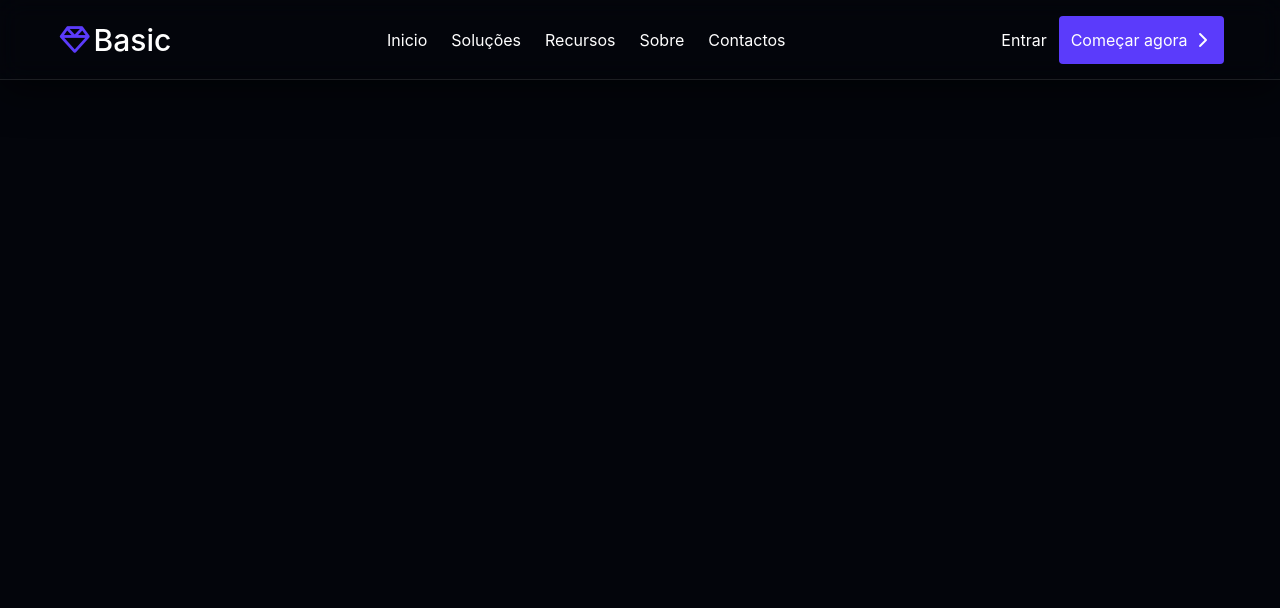
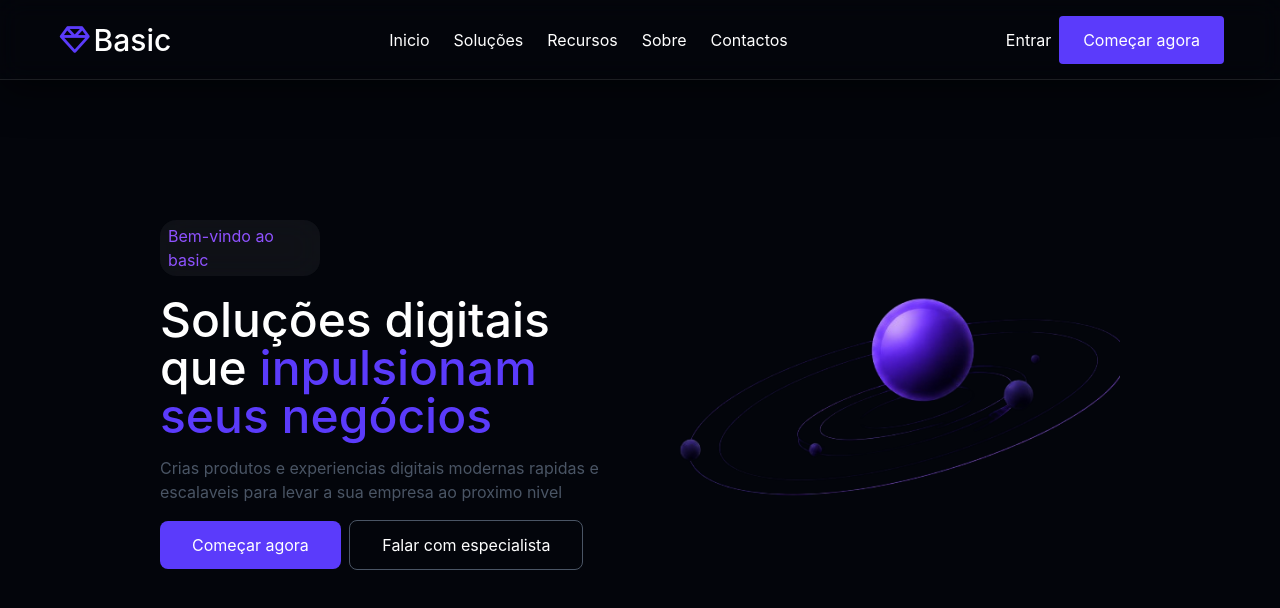
Before and after one commit to abnerdejesus11/Landing_page_premium, a website built with Vite: page Landing-page/index.html in a window 1280 px wide. Built offline with nearby package versions, Linux system fonts and the light colour scheme.

Commit message:
hero-section-completa

```diff
--- a/Landing-page/index.html
+++ b/Landing-page/index.html
@@ -7,8 +7,8 @@
     <title>landing-page</title>
   </head>
   <body>
-    <div class="bg-[#03050B] w-screen h-screen">
-      <nav class="text-white w-full h-20  flex items-center justify-between px-14 backdrop-blur-md border-b border-white/10 shadow-[0_10px_40px_rgba(0,0,0,0.6)]">
+    <div class="bg-[#03050B] w-screen h-screen flex items-center justify-center gap-10">
+      <nav class="text-white w-full h-20  flex items-center justify-between px-14 backdrop-blur-md border-b border-white/10 shadow-[0_10px_40px_rgba(0,0,0,0.6)] fixed top-0 left-0">
         <p class="text-3xl font-medium"><i class="fa-regular fa-gem text-[#5B3BFB]"></i>Basic</p>
         <ul class=" hidden -flexsm:hidden md:hidden lg:hidden xl:flex">
           <li class="px-3">Inicio</li>
@@ -17,14 +17,31 @@
           <li class="px-3">Sobre</li>
           <li class="px-3">Contactos</li>
         </ul>
-        <div class="flex items-center justify-center gap-3">
+        <div class="flex items-center justify-center gap-2">
           <button class=" hidden sm:hidden md:hidden lg:hidden xl:block">Entrar</button>
-          <button class=" hidden px-3 py-3 bg-[#5B3BFB] rounded sm:hidden md:hidden lg:hidden xl:block">Começar agora <i class="fa-solid fa-chevron-right"></i></button>
+          <button class=" hidden px-6 py-3 bg-[#5B3BFB] rounded sm:hidden md:hidden lg:hidden xl:block">Começar agora</button>
         </div>
         <div class="sm:block md:block lg:block xl:hidden">
           <i class="fa-solid fa-bars"></i>
         </div>
       </nav>
+      <div class="text-white w-110 h-90">
+        <div class="text-violet-500 bg-blur w-40 backdrop-blur-lg bg-white/5 py-1 px-2 rounded-2xl">Bem-vindo ao basic</div>
+        <h1 class="text-5xl text-white font-medium mt-5 mb-4">Soluções digitais que <span class="text-[#5B3BFB]">inpulsionam seus negócios</span></h1>
+        <p  class="text-gray-600 mb-4">Crias produtos e experiencias digitais modernas rapidas e escalaveis para levar a sua empresa ao proximo nivel</p>
+        <div>
+             <button class="px-8 py-3 bg-[#5B3BFB] rounded-lg mr-1">Começar agora</button>
+             <button class="px-8 py-3 border border-gray-600 rounded-lg">Falar com especialista</button>
+
+
+        </div>
+
+      </div>
+      <div class="w-120 h-90 ">
+        <img src="assests/img/ChatGPT_Image_21_de_mai._de_2026__02_55_13-removebg-preview.png" alt="" class="w-full h-full object-cover xl:block lg:block">
+
+      </div>
+
     </div>
 
     <script type="module" src="/src/main.js"></script>
```
Also changed, not shown: Landing-page/assests/img/1.png (added), Landing-page/assests/img/2.png (added), 1 other file.
